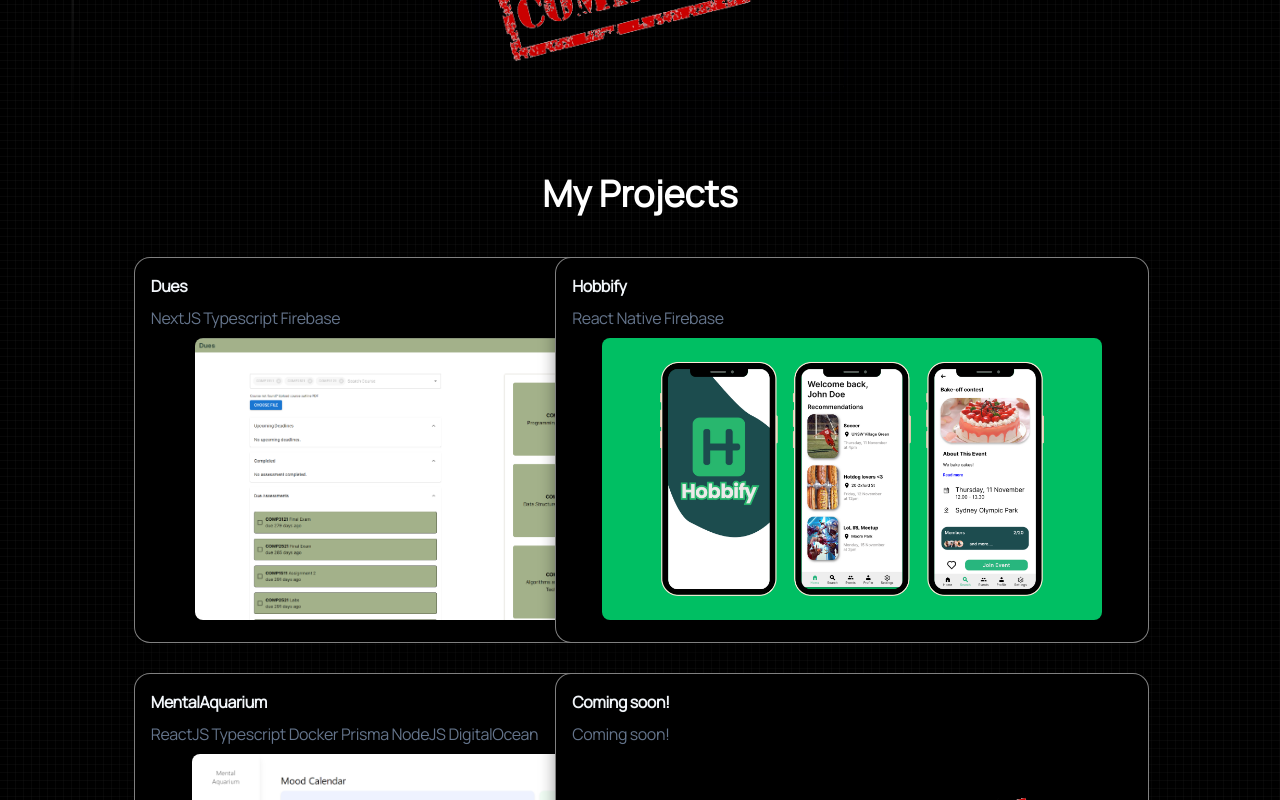
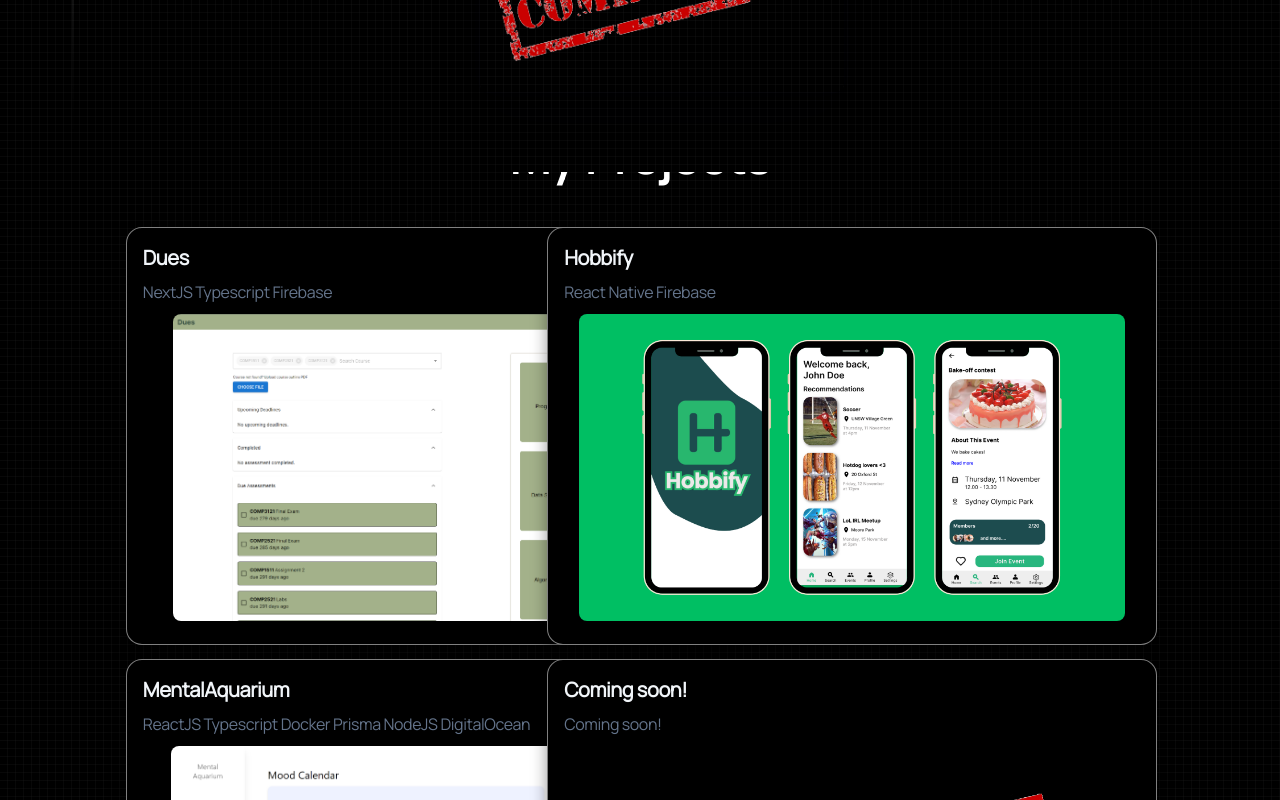
Before and after one commit to koalacapek/portfolio, a React (Create React App) app: page / in a window 1280 px wide. Shown: the part 3380-4180 px from the top of the page. Built offline with nearby package versions, Linux system fonts and the light colour scheme.

Commit message:
fix project section

```diff
--- a/src/components/ProjectCard.tsx
+++ b/src/components/ProjectCard.tsx
@@ -5,15 +5,15 @@
   return (
     <div className="h-fit w-fit flex items-center justify-center">
       <PinContainer title={props.title} href={props.link}>
-        <div className="flex basis-full flex-col tracking-tight text-slate-100/50 sm:basis-1/2 w-[35rem] h-[22rem]">
-          <h3 className="max-w-xs !pb-2 !m-0 font-bold  text-base text-slate-100">
+        <div className="flex basis-full flex-col tracking-tight text-slate-100/50 sm:basis-1/2 w-[36rem] h-[24rem]">
+          <h3 className="max-w-xs !pb-2 !m-0 font-bold text-xl text-slate-100">
             {props.name}
           </h3>
           <div className="text-base !m-0 !p-0 font-normal">
             <span className="text-slate-500 ">{props.desc}</span>
           </div>
           <div className="flex justify-center items-center w-full h-4/5">
-            <div className="w-full rounded-lg mt-4 h-full flex items-center justify-center">
+            <div className="w-full rounded-lg mt-5 h-full flex items-center justify-center">
               <img
                 src={props.img}
                 className="max-w-full max-h-full object-contain rounded-lg"
--- a/src/sections/Projects.tsx
+++ b/src/sections/Projects.tsx
@@ -49,11 +49,9 @@
         className="flex h-screen w-screen justify-center items-center"
       >
         <div className="w-10/12 h-full">
-          <div className="flex flex-col h-full items-center justify-center gap-y-5 mx-28 pt-10">
-            <h1 className="pb-10 text-center font-bold text-4xl">
-              My Projects
-            </h1>
-            <div className="w-full grid grid-cols-2 grid-rows-2 justify-items-center gap-y-24">
+          <div className="flex flex-col h-full items-center justify-center gap-y-20 mx-28">
+            <h1 className="text-center font-bold text-5xl">My Projects</h1>
+            <div className="w-full grid grid-cols-2 grid-rows-2 justify-items-center gap-y-28">
               {projects.map((project, index) => (
                 <ProjectCard
                   key={index}
```
